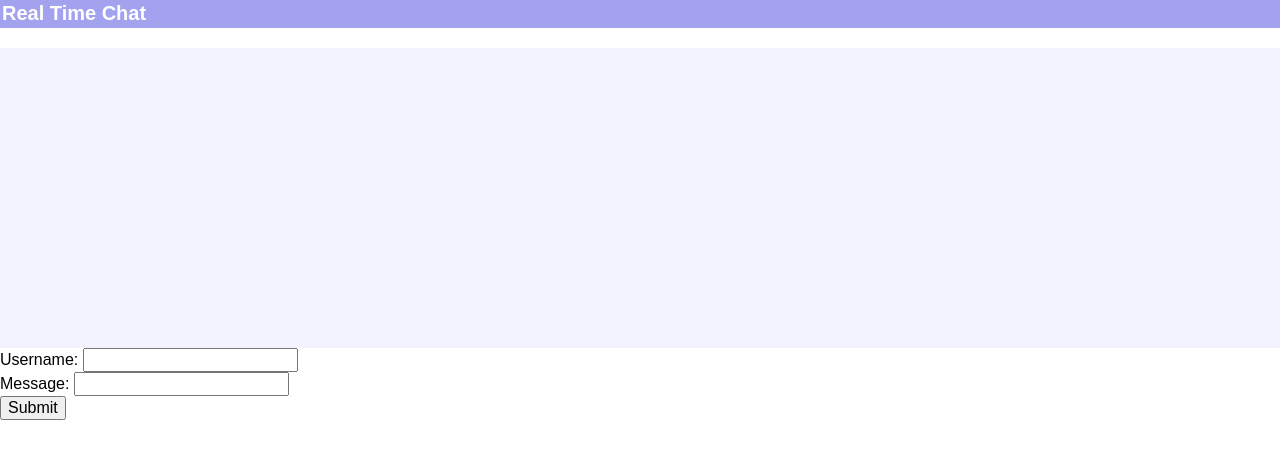
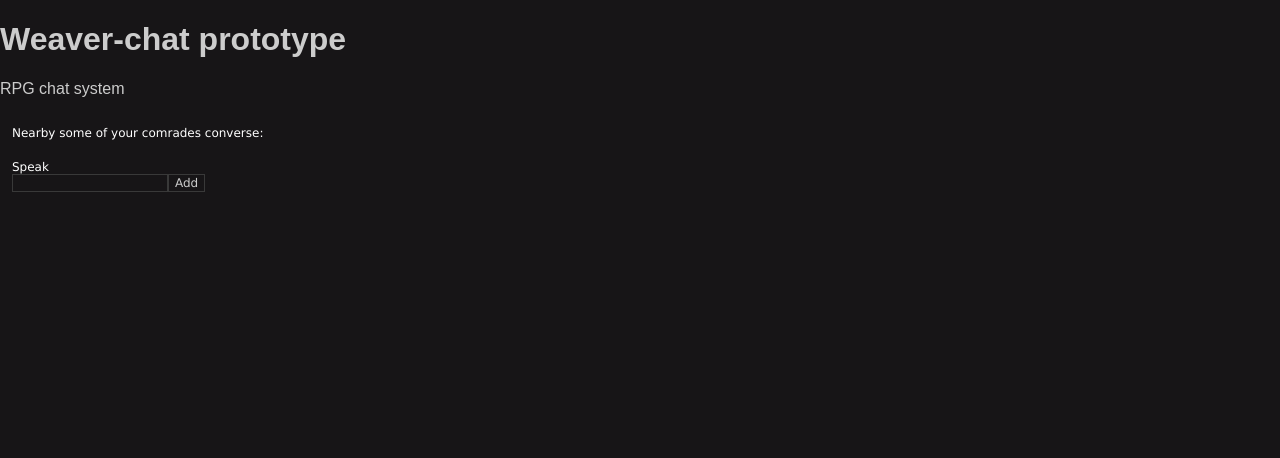
Before and after one commit to lilith/weaver-chat, a website: page public/index.html in a window 1280 px wide. Drawn offline with nearby package versions, Linux system fonts and the light colour scheme; no server answers; files whose address does not match are found by name.

Commit message:
Add talklines, prompts, dom creation, etc; wrap as configurable jquery plugin.

```diff
--- a/public/index.html
+++ b/public/index.html
@@ -2,21 +2,24 @@
   <head>
     <link rel="stylesheet" type="text/css" href="/components/normalize-css/normalize.css"/>
     <link rel="stylesheet" type="text/css" href="/styles.css"/>
-    <script src="/socket.io/socket.io.js"></script>
-    <script src="/components/jquery/jquery.min.js"></script>
-    <script src="/weaverchat.js"></script>
+
 </head>
 <body>
     <div>
-        <p class="chat-title" onclick="javascript: toggleChat();">Real Time Chat</p>
-        <div id="msgs"></div>
-        <div id="form">
-            <form id="chat" onsubmit="sendMsg(); return false;">
-                <label for="username">Username: </label><input name="username" type="text"><br/>
-                <label for="msg"> Message: </label><input id="msg" type="text" name="message"/><br/>
-                <input type="submit"/>
-            </form>
-        </div>
+        <h1>Weaver-chat prototype</h1>
+        <p>RPG chat system
+
+        <div class="weaverchat" />
+
+
     </div>
+        <script src="/socket.io/socket.io.js"></script>
+    <script src="/components/jquery/jquery.min.js"></script>
+    <script src="/weaverchat.js"></script>
+    <script type="text/javascript">
+    $(function(){
+        $(".weaverchat").weaverchat();
+    });
+    </script>
 </body>
 </html>
--- a/public/styles.css
+++ b/public/styles.css
@@ -1,15 +1,33 @@
-#msgs {
-  height: 300px;
-  background: #f3f3ff;
-  font-family: monospace, sans;
-  overflow:auto;
+body{
+  background-color:#171517;color:#CCC;
 }
 
-.chat-title {
-  color: white;
-  background: #a2a2ee;
-  font-weight: bold;
-  font-size: 20px;
-  height: 24px;
-  padding: 2px;
+.weaverchat {
+  color:white;
+  padding:1em;
+  font: 12px verdana;
 }
+.weaverchat h3{
+  font: 12px verdana;
+  padding:0;
+  margin:0;
+}
+.weaverchat .chat-messages, .weaverchat .chat-messages li{
+  list-style-type:none;
+  padding:0;
+  margin:0;
+}
+
+.weaverchat input{
+  border:solid 1px #393939;
+  background-color:#171517;
+  color:#CCC;
+}
+
+.weaverchat label{
+  display:block;
+}
+
+.weaverchat .chat-form{
+  margin-top:20px;
+}
--- a/public/weaverchat.js
+++ b/public/weaverchat.js
@@ -1,4 +1,72 @@
-var socket = io.connect('http://' + window.location.hostname);
+
+
+
+(function($){
+
+    var colorize = function(text){
+        return text;
+    };
+
+    var template_function = function(text, config){
+        var emotes = [':', '::', '/me'];
+        var emote = false;
+        for (var s in emotes){
+            emote = emote || (text.lastIndexOf(s, 0) === 0);
+        }
+        return emote ? text : config.template.replace("{text}",text);
+    };
+
+    var message_to_html = function(message, config){
+        return $("<span>").append(
+            $("<a class='handle' href='#'/>").text(
+                config.colorize_function(message.profile_display_name)))
+           .append(
+            document.createTextNode(' '))
+           .append(
+            $("<span class='message'/>").text(
+                config.colorize_function(message.message))
+            );
+
+    };
+
+    var uuid = function(){
+        return 'xxxxxxxx-xxxx-4xxx-yxxx-xxxxxxxxxxxx'.replace(/[xy]/g, function(c) {
+            var r = Math.random()*16|0, v = c == 'x' ? r : (r&0x3|0x8);
+            return v.toString(16);
+        });
+    };
+
+    var defaults = {
+        user_id: 'guidguid',
+        profile_id: 'guidguid',
+        profile_display_name: "Wizard Bob",
+        template : 'says "{text}"',
+        colorize_function: colorize,
+        template_function: template_function,
+        message_to_html: message_to_html,
+        room_id: 'default_room',
+        chat_server: 'http://' + window.location.hostname,
+        header: "Nearby some of your comrades converse:",
+        prompt: "Speak",
+        // room_auth_token: 'authentication token',
+        max_chars: 200
+    };
+
+$.fn.weaverchat = function(settings){
+    var config = $.extend({}, defaults);
+    if (settings) {$.extend(config, settings);}
+
+    return this.each(function() {
+        var socket = io.connect(config.chat_server);
+
+        var c = $(this);
+        c.addClass("weaverchat");
+        $("<h3>").addClass("chat-header").text(config.header).appendTo(c);
+        var list = $("<ul>").addClass("chat-messages").appendTo(c);
+
+        var appendMsg = function(msg){
+            var line = $("<li>").append(config.message_to_html(msg,config)).appendTo(list);
+        }
 
         socket.on('msg', function(data) {
             var msg = JSON.parse(data);
@@ -11,21 +79,43 @@ socket.on('init', function(data) {
                 appendMsg(messages[i])
         });
 
-function appendMsg(msg) {
-    $('#msgs').append(function() {
-        var div = $('<div>');
-        div.html('<b>' + msg.username + ':</b> ' + msg.message);
-        return div;
+        //Build input form
+        var form = $("<form>").addClass('chat-form').prop('id',uuid()).appendTo(c);
+        var input = $("<input type='text' class='chat-input' />").prop('id',uuid())
+        $("<label>").addClass("chat-prompt").text(config.prompt).prop('for',input.prop('id')).appendTo(form);
+        input.appendTo(form);
+        input.prop('maxlength', config.max_chars)
+        var submit = $("<input type='submit'/>").val("Add").appendTo(form);
+        var charcounter = $("<span>").addClass("charcounter").appendTo(form);
+
+        var preview = $("<div class='chat-preview'/>").appendTo(form);
+
+        input.on('keyup', function(){
+            text = input.val();
+            charcounter.text(config.max_chars - text.length);
+
+            preview.empty();
+            preview.append(config.message_to_html(getmsg(),config));
+
         });
-    $('#msgs')[0].scrollTop = $('#msgs')[0].scrollHeight;
+
+        var getmsg = function(){
+            return {
+                user_id: config.user_id,
+                profile_id: config.profile_id,
+                room_id: config.room_id,
+                profile_display_name: config.profile_display_name,
+                message: template_function(input.val(),config),
             }
+        };
 
-function sendMsg() {
-    var msg = {};
-    $.each($('#chat').serializeArray(), function(i,v) {
-        msg[v.name] = v.value;
+        var send = function(){
+            socket.emit('msg', JSON.stringify(getmsg()));
+            appendMsg(getmsg());
+            input.val("");
+        };
+        form.on('submit', send);
+        submit.on('click', send)
     });
-    $("#msg").val("");
-    appendMsg(msg);
-    socket.emit('msg', JSON.stringify(msg));
-}
+ };
+})(jQuery);
```
Lines whose indentation alone changed are shown as unchanged.
